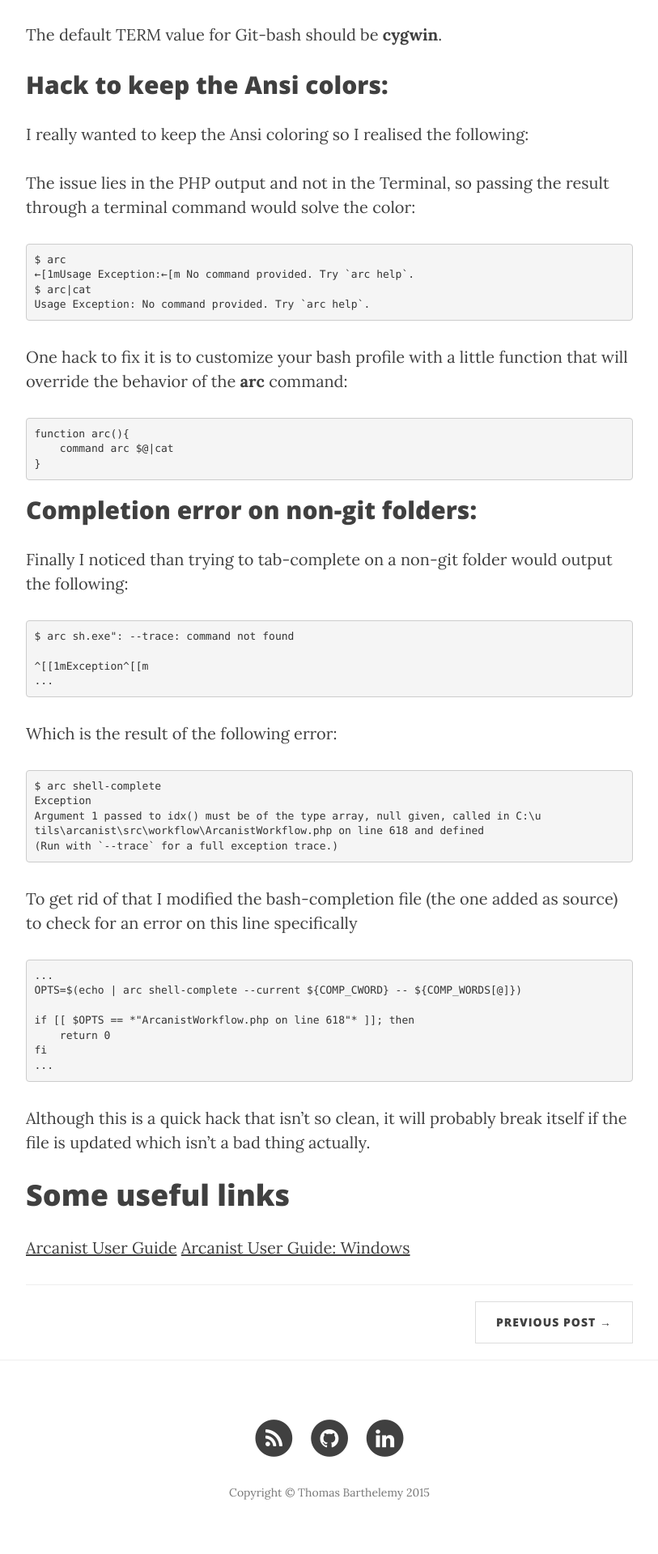
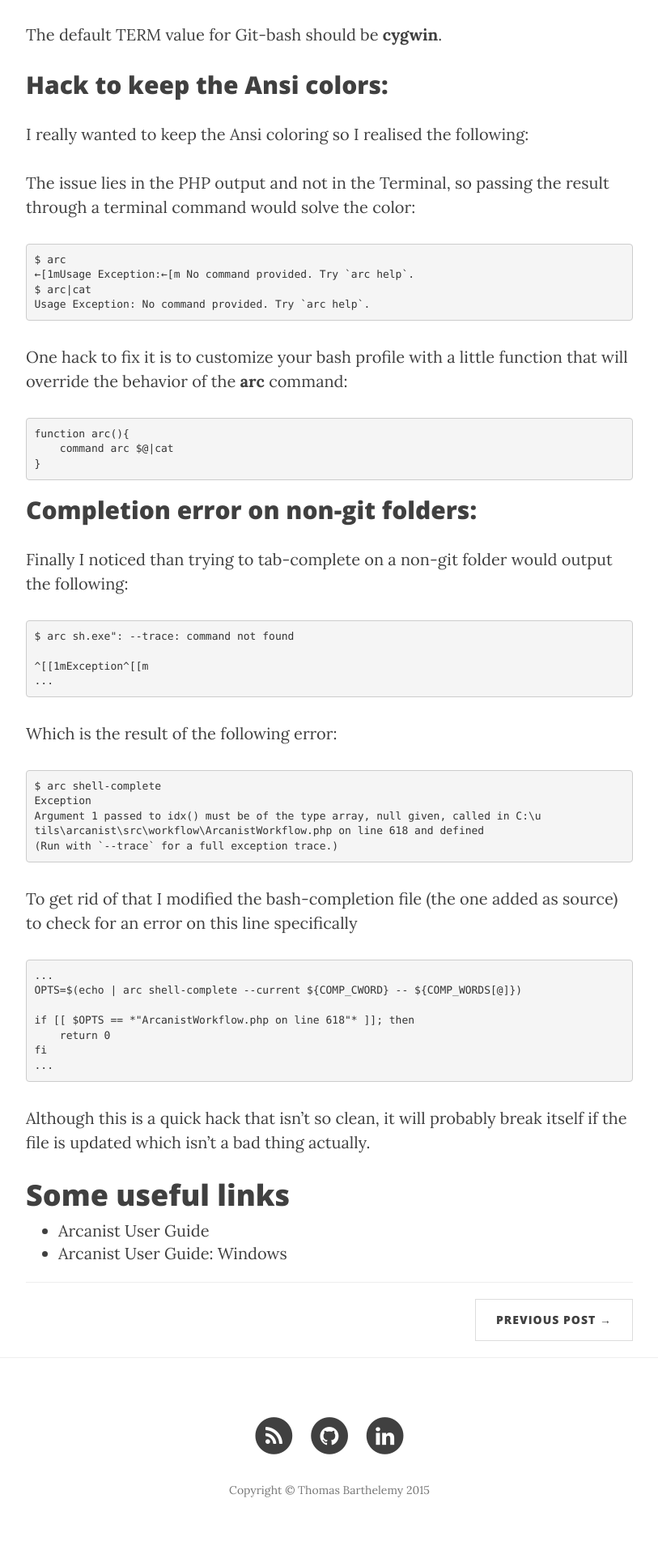
Before and after one commit to thomas-barthelemy/thomas-barthelemy.github.io, a Jekyll site: the page built from _posts/2015-04-23-phabricator-arcanist-gitbash.markdown, in a window 1280 px wide. Shown: the part 4400-6319 px from the top of the page at 81% size, without its empty margins (233-1046 px from the left). Built offline with Jekyll 4.4.1, drawn with Linux system fonts in a browser that asks for light colours; nearby versions of some CDN libraries.

```diff
--- a/_posts/2015-04-23-phabricator-arcanist-gitbash.markdown
+++ b/_posts/2015-04-23-phabricator-arcanist-gitbash.markdown
@@ -186,5 +186,5 @@ it will probably break itself if the file is updated which isn't a bad thing act
 
 # Some useful links
 
-[Arcanist User Guide](https://secure.phabricator.com/book/phabricator/article/arcanist/)
-[Arcanist User Guide: Windows](https://secure.phabricator.com/book/phabricator/article/arcanist_windows/)
+- [Arcanist User Guide](https://secure.phabricator.com/book/phabricator/article/arcanist/)
+- [Arcanist User Guide: Windows](https://secure.phabricator.com/book/phabricator/article/arcanist_windows/)
```
